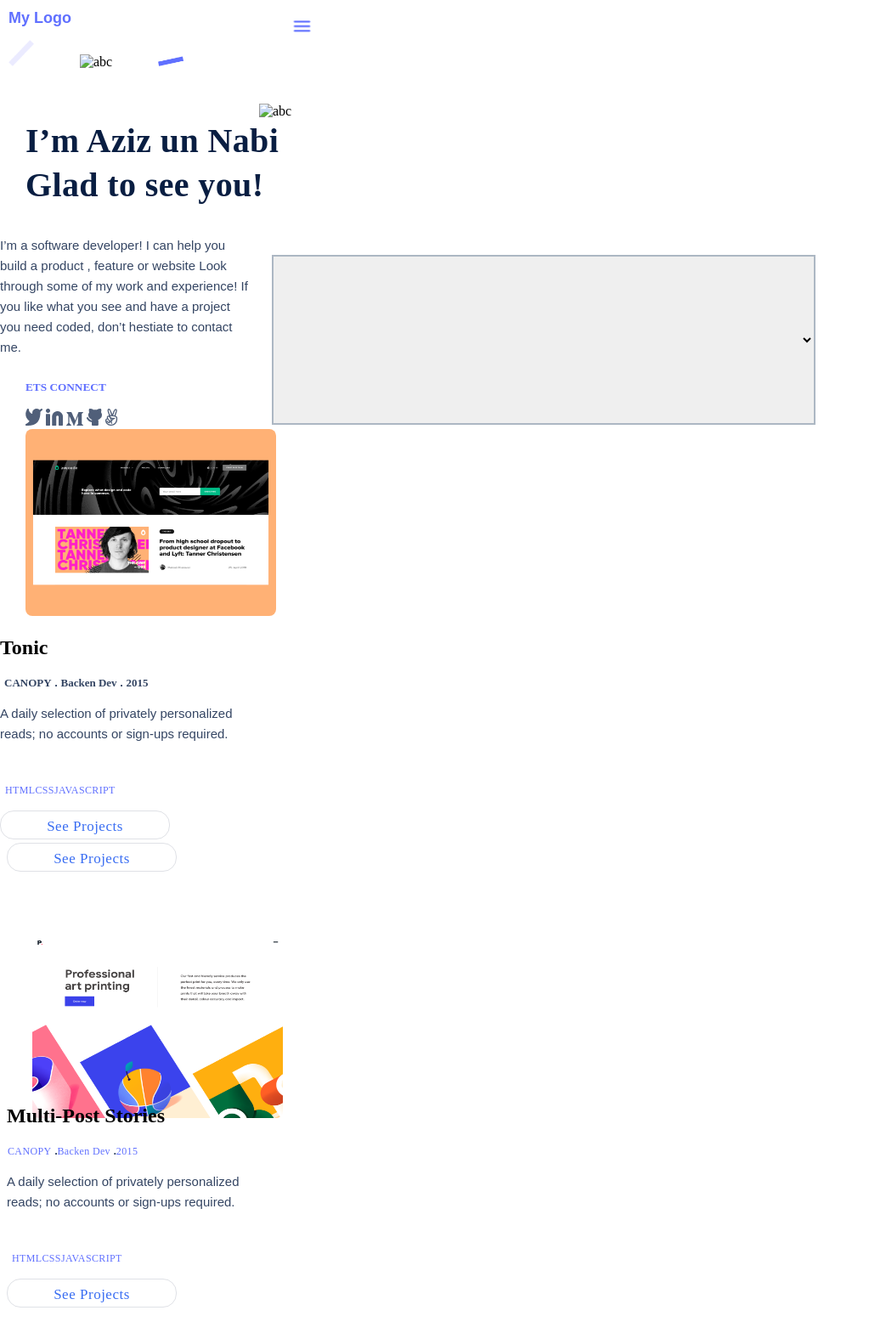
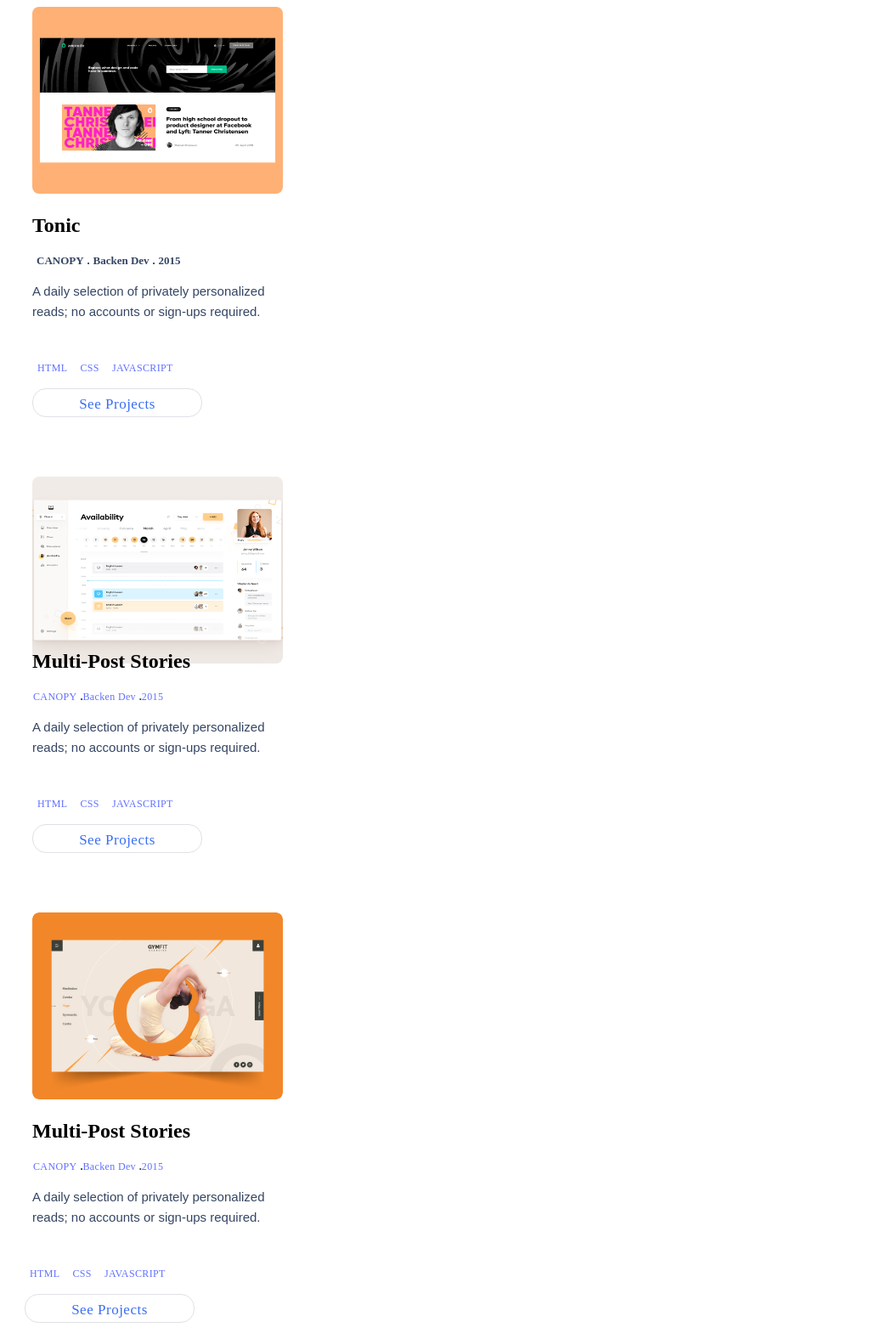
Before and after one commit to azizunnabi/PORT-MOB-PROJ, a website: page index.html in a window 1280 px wide. Shown: the top 1569 px of the page at 85% size, without its empty margins (0-1023 px from the left). Drawn offline with Linux system fonts and the light colour scheme.

Commit message:
Index.html updated
some important changes are made to index.html

```diff
--- a/index.html
+++ b/index.html
@@ -12,64 +12,14 @@
 
 
 
-	<div class="header-background" >
-		<div class="nav">
-		<a href="" class="m-logo" >My Logo</a>
-
-		<ul>
-         <li class="link-right">
-
-              <a href="/someurl" class="inline"><b><img src="images/burgler.PNG" alt="ss"></b></a>
-          </li>
-         </ul>
-     </div>
 
 
-
-        <div class="section1" >
-
-        	<img src="images/Rectangle6.PNG" alt="abc" class="image6">
-        	<img src="images/Ellipse11.PNG" alt="abc" class="image5">
-        	<img src="images/Rectangle7.PNG" alt="abc" class="image7">
-        	<img src="images/Ellipse3.png" alt="abc" class="image3 dkl" >
-
-
-
-        </div>
-
-
-
-
-
-
-
-
-        <div class="section2">
-
-        	<h2 class="h2 imelex">I’m Aziz un Nabi
-                        Glad to see you!</h2>
-                        <h4  class="sec3p1">I’m a software developer! I can help you build a product , feature or website Look through some of my work and experience! If you like what you see and have a project you need coded, don’t hestiate to contact me.</h4>
-                        <h5 class="ets" >ETS CONNECT</h5>
-
-                           <div class="sec2image" >
-                           <img src="images/twitter.PNG" alt="abc">
-		                   <img src="images/linkedinicon.PNG" alt="abc">
-		                   <img src="images/medium.PNG" alt="abc">
-		                   <img src="images/github.PNG" alt="abc">
-		                   <img src="images/angellist.PNG" alt="abc">
-		               </div>
-
-        </div>
-
-
-
-
-        <div class="section3">
+    <section class="section3">
 
           <img src="images/c.png" alt="ada" class="imagesec4"></div>
 
         	  <h2 class="tonic tonic1">Tonic</h2>
-                            <ul>
+                <ul class="seclu">
 
                   <li class="sec3rlink2">
 
@@ -83,34 +33,34 @@
                   </li>
                 </ul>
 
+
          <p class="sec3p1"> A daily selection of privately personalized reads; no accounts or sign-ups required.</p>
+
 
             <ul>
               <li class="sec3rlink23">
 
-              <a href="/someurl" class="sec3rlink31 ">HTML</a>
+                   <a href="/someurl" class="sec3rlink31 slink">HTML</a>
 
 
-              <a href="/someurl" class="sec3rlink31 ">CSS</a>
+                   <a href="/someurl" class="sec3rlink31 slink">CSS</a>
 
 
-              <a href="/someurl" class="sec3rlink31  ">JAVASCRIPT</a>
+                   <a href="/someurl" class="sec3rlink31  slink">JAVASCRIPT</a>
                </li>
             </ul>
 
-          <button type="submit" class="bb sec3rbutton sec3rlink4 "><span class="d">See Projects</span></button>
+          <button type="submit" class="bb sec3rbutton sec3rlink4"><span class="d">See Projects</span></button>
 
 
-
-
-   </div>
+   </section>
 
 
 
 
 
 
-   <div class="section4">
+   <section class="section4">
 
       <img src="images/d.png" alt="ss" class="imagesec4"></div>
 
@@ -129,38 +79,40 @@
                   </li>
 
                </ul>
+
+
        <p class="sec3p1"> A daily selection of privately personalized reads; no accounts or sign-ups required.</p>
 
                  <ul>
                     <li class="sec3rlink23">
 
-        <a href="/someurl" class="sec3rlink31 ">HTML</a>
+                         <a href="/someurl" class="sec3rlink31 slink">HTML</a>
 
 
-        <a href="/someurl" class="sec3rlink31 ">CSS</a>
+                         <a href="/someurl" class="sec3rlink31 slink">CSS</a>
 
 
-        <a href="/someurl" class="sec3rlink31  ">JAVASCRIPT</a>
+                         <a href="/someurl" class="sec3rlink31  slink">JAVASCRIPT</a>
                      </li>
                  </ul>
 
         <button type="submit" class="bb sec3rbutton sec3rlink4 "><span class="d">See Projects</span></button>
 
+    </section>
 
 
 
 
-
-<div class="section5">
+    <section class="section5">
 
   <img src="images/e.png" alt="ssss" class="imagesec4 jd"></div>
 
 
 
 
-  <h2 class="tonic ld">Multi-Post
+            <h2 class="tonic tm">Multi-Post
                Stories</h2>
-                <uL>
+                  <uL class="tm">
 
                     <li class="sec3rlink2">
 
@@ -174,22 +126,26 @@
                     </li>
                   </uL>
 
- <p class="sec3p1"> A daily selection of privately personalized reads; no accounts or sign-ups required.</p>
- <uL>
+
+      <p class="sec3p1 l1"> A daily selection of privately personalized reads; no accounts or sign-ups required.</p>
+                  <uL class="tl">
                   <li class="sec3rlink23">
 
-      <a href="/someurl" class="sec3rlink3 ">HTML</a>
+                       <a href="/someurl" class="sec3rlink31 slink">HTML</a>
 
 
-      <a href="/someurl" class="sec3rlink31 ">CSS</a>
+                       <a href="/someurl" class="sec3rlink31 slink">CSS</a>
 
 
-      <a href="/someurl" class="sec3rlink31  ">JAVASCRIPT</a>
+                       <a href="/someurl" class="sec3rlink31  slink">JAVASCRIPT</a>
                    </li>
 
                  </uL>
 
-  <button type="submit" class=" bb sec3rbutton sec3rlink4"><span class="d">See Projects</span></button>
+        <button type="submit" class=" bb sec3rbutton sec3rlink4 tl"><span class="d">See Projects</span></button>
+
+
+ </section>
 
 
 
@@ -199,17 +155,14 @@
 
 
 
-
-
-
-<div class="section6">
+ <section class="section6">
 
            <img src="images/b.png" alt="as" class="imagesec4 jd"></div>
 
-  <h2 class="tonic ld">Multi-Post
+              <h2 class="tonic tm">Multi-Post
              Stories</h2>
 
-    <uL>
+             <uL class="tm">
                  <li class="sec3rlink2">
 
                        <a href="/someurl" class="sec3rlink31">CANOPY</a>
@@ -222,22 +175,28 @@
                  </li>
 
              </uL>
- <p class="sec3p1"> A daily selection of privately personalized reads; no accounts or sign-ups required.</p>
-<ul>
+
+     <p class="sec3p1 l1"> A daily selection of privately personalized reads; no accounts or sign-ups required.</p>
+              <ul class="tm">
 
                <li class="sec3rlink23">
 
-      <a href="/someurl" class="sec3rlink31 ">HTML</a>
+                    <a href="/someurl" class="sec3rlink31 slink">HTML</a>
 
 
-      <a href="/someurl" class="sec3rlink31 ">CSS</a>
+                    <a href="/someurl" class="sec3rlink31 slink">CSS</a>
 
 
-      <a href="/someurl" class="sec3rlink31  ">JAVASCRIPT</a>
+                    <a href="/someurl" class="sec3rlink31  slink">JAVASCRIPT</a>
                 </li>
               </ul>
 
- <button type="submit" class=" bb sec3rbutton sec3rlink4"><span class="d">See Projects</span></button>
+     <button type="submit" class=" bb sec3rbutton sec3rlink4 tm"><span class="d">See Projects</span></button>
+
+
+
+
+   </section>
 
 
 
@@ -245,40 +204,30 @@
 
 
 
+  <section class="section7">
+
+               <h2 class="h2 imelex">About <br>Myself</h2>
+                 <h4  class="sec3p1 l1">I’m a software developer! I can help you build a product , feature or website Look through some of my work and experience! If you like what you see and have a project you need coded, don’t hestiate to contact me.</h4>
+                 <h5 class="ets" >ETS CONNECT</h5>
+
+                  <div class="sec2image" >
+                     <img src="images/twitter.png" alt="abc" class="slink">
+                      <img src="images/linkedinicon.png" alt="abc" class="slink">
+                      <img src="images/medium.png" alt="abc" class="slink">
+                      <img src="images/github.png" alt="abc" class="slink">
+                      <img src="images/angellist.png" alt="abc" class="slink">
+                  </div>
+
+      <button type="submit" class=" bb sec3rbutton sec3rlink4 tm bd"><span class="d">GET my resume</span></button>
 
 
 
 
 
-  <div class="section7">
-
-    <h2 class="h2 imelex">About <br>Myself</h2>
-                  <h4  class="sec3p1">I’m a software developer! I can help you build a product , feature or website Look through some of my work and experience! If you like what you see and have a project you need coded, don’t hestiate to contact me.</h4>
-                  <h5 class="ets" >ETS CONNECT</h5>
-
-                     <div class="sec2image" >
-                     <img src="images/twitter.PNG" alt="abc">
-                 <img src="images/linkedinicon.PNG" alt="abc">
-                 <img src="images/medium.PNG" alt="abc">
-                 <img src="images/github.PNG" alt="abc">
-                 <img src="images/angellist.PNG" alt="abc">
-             </div>
-
-             <button type="submit" class=" bb sec3rbutton sec3rlink4"><span class="d">GET my resume</span></button>
-
-
-
-  <div class="sbddd">
-
-    <h3><label for="cars"> <span class="sa">Languages</span></label></h3>
-
-<select name="cars" id="cars" class="cars">
-  </select>
-
-
 
                  <div class="dk">
                <ul class="limage">
+                    <li><img src="images/dm.PNG" alt="abc" class="dkls"></li>
                     <li><img src="images/k.PNG" alt="abc"></li>
 
                     <li><img src="images/l.PNG" alt="abc"></li>
@@ -289,31 +238,7 @@
 
                     <li><img src="images/s.PNG" alt="abc"></li>
                </ul>
-</div>
-
-
-
-
-
-
-
-
-
-
-  </div>
-
-
-
-
-
-
-
-  </div>
-
-
-
-
-
+    </section>
 
 
 </body>
```
Lines whose indentation alone changed are shown as unchanged.
